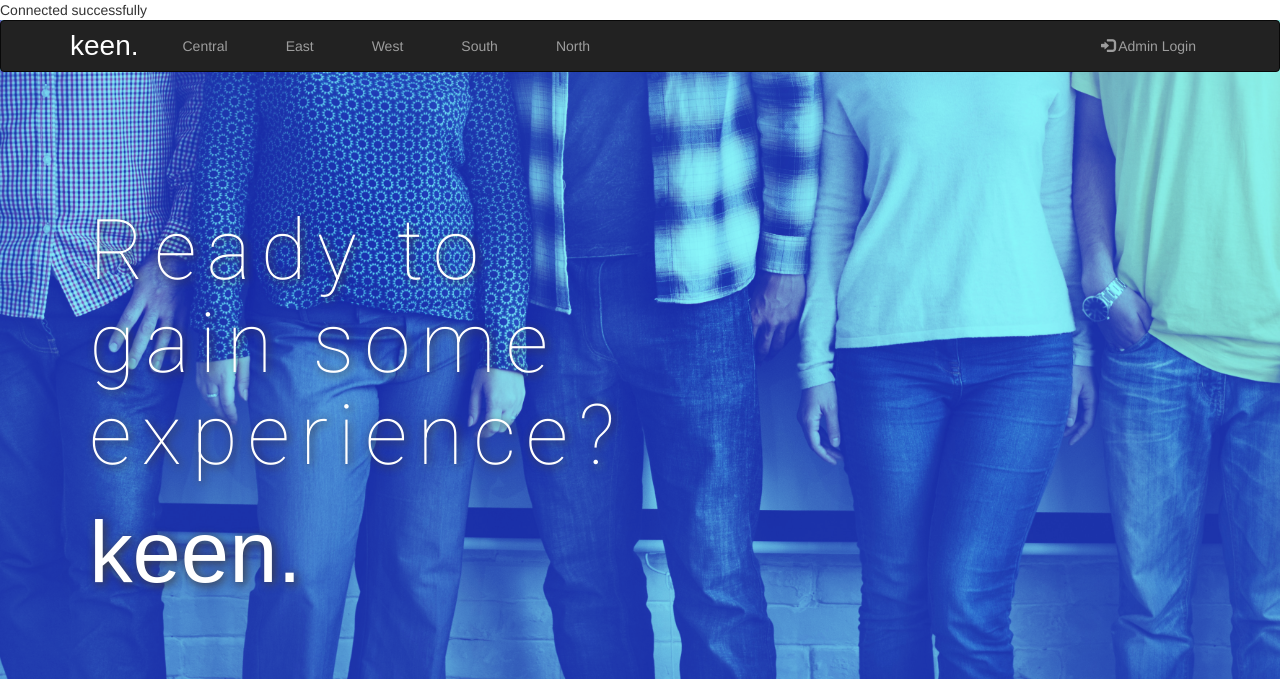
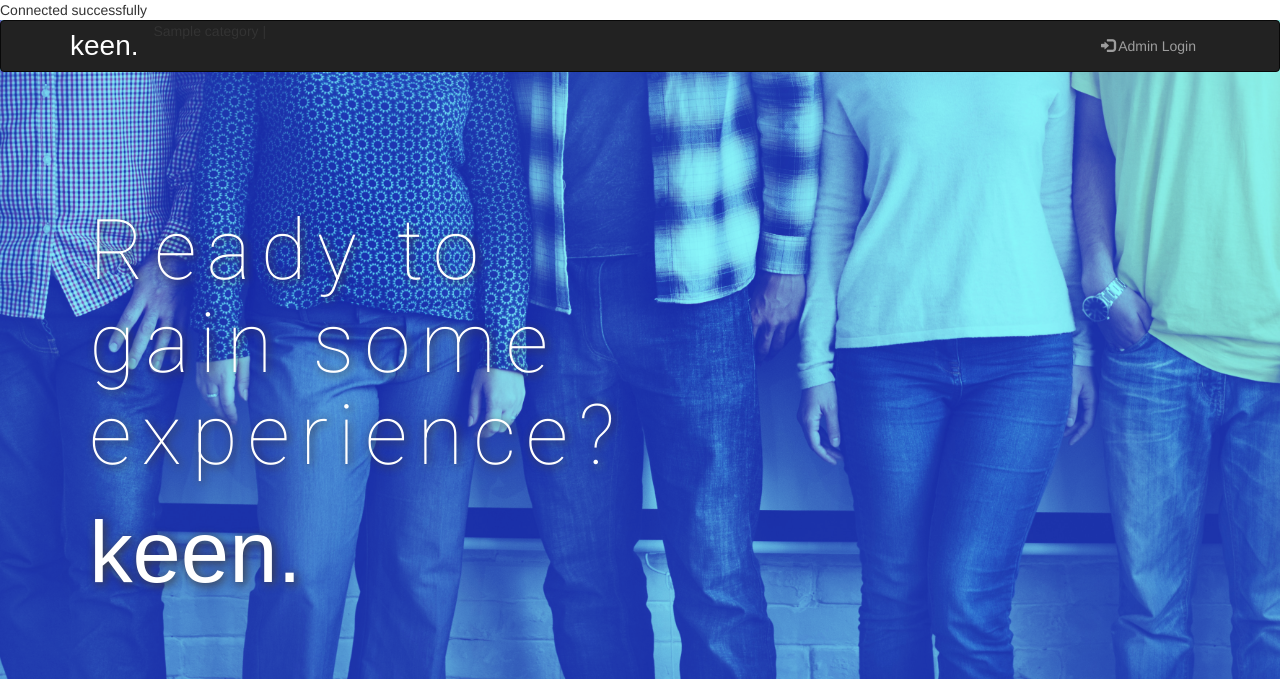
Before and after one commit to stefaneechua/keen-website, a PHP site: page / in a window 1280 px wide. Shown: the top 679 px of the page. Run offline with PHP 8.4, Linux system fonts and the light colour scheme; tables that the repository leaves empty or names only in its code hold one stand-in row (values such as "Sample post"); some libraries are stand-ins or nearby versions; some web fonts are replaced.

Commit message:
updated navbar.php file with dynamic links, no styling applied to links

```diff
--- a/dbconnect.php
+++ b/dbconnect.php
@@ -2,16 +2,14 @@
 $servername = "localhost";
 $username = "stefanee";
 $password = "panda";
-$dbname = "keendb";
+$db = "keendb";
 
-try {
-    $conn = new PDO("mysql:host=$servername;dbname=keendb", $username, $password);
-    // set the PDO error mode to exception
-    $conn->setAttribute(PDO::ATTR_ERRMODE, PDO::ERRMODE_EXCEPTION);
-    echo "Connected successfully";
-    }
-catch(PDOException $e)
-    {
-    echo "Connection failed: " . $e->getMessage();
-    }
+// Create connection
+$dbconnect = mysqli_connect($servername, $username, $password, $db);
+
+// Check connection
+if (!$dbconnect) {
+    die("Connection failed: " . mysqli_connect_error());
+}
+echo "Connected successfully";
 ?>
--- a/index.php
+++ b/index.php
@@ -1,6 +1,6 @@
 
 <?php
-  include ('dbconnect.php');
+  include 'dbconnect.php';
 ?>
 
 <!DOCTYPE html>
--- a/navbar.php
+++ b/navbar.php
@@ -4,13 +4,24 @@
     <div class="navbar-header">
       <a class="navbar-brand" href="#" style="color:white;">keen.</a>
     </div>
-    <ul class="nav navbar-nav">
-      <li><a href="#">Central</a></li>
-      <li><a href="#">East</a></li>
-      <li><a href="#">West</a></li>
-      <li><a href="#">South</a></li>
-      <li><a href="#">North</a></li>
-    </ul>
+    <div class="navigation">
+      <?php
+        $cat_sql = "SELECT * FROM category";
+        $cat_query = mysqli_query ($dbconnect, $cat_sql);
+        $cat_res = mysqli_fetch_assoc ($cat_query);
+       ?>
+
+       <ul class="nav navbar-nav">
+       <?php
+        do  {
+          echo $cat_res['name']; ?> |
+
+          <?php
+        } while ($cat_res = mysqli_fetch_assoc ($cat_query))
+        ?>
+      </ul>
+
+    </div>
     <ul class="nav navbar-nav navbar-right">
       <li><a href="#"><span class="glyphicon glyphicon-log-in"></span> Admin Login</a></li>
     </ul>
```
